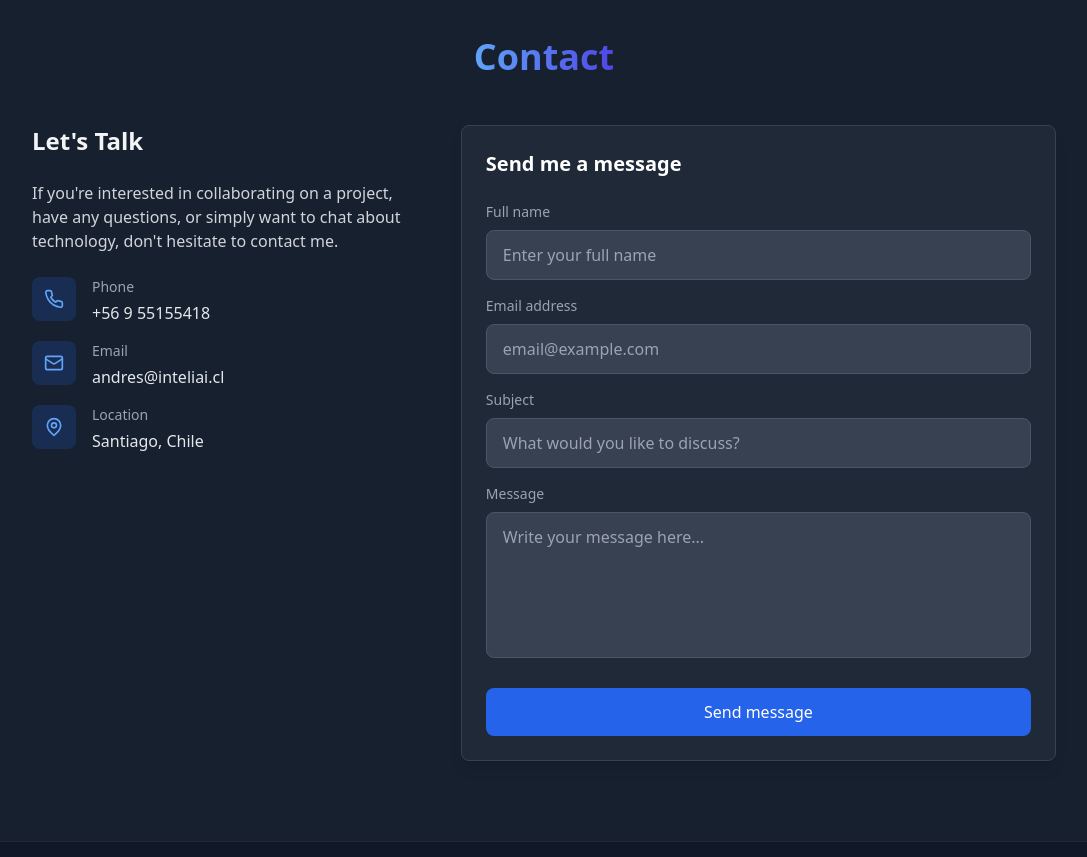
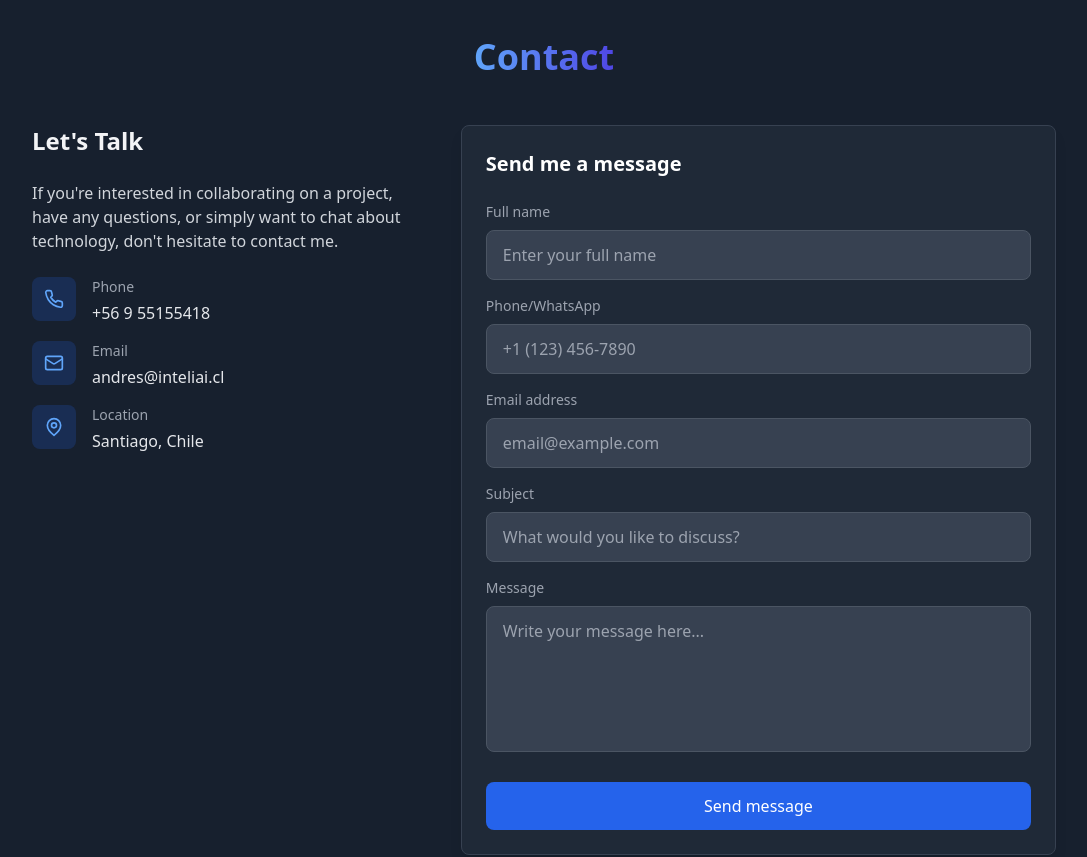
Before and after one commit to Andres-MMG/CV-AndresMartinez, a React (Vite) app: page / in a window 1280 px wide. Shown: the part 5040-5897 px from the top of the page, without its empty margins (96-1183 px from the left). Built offline with nearby package versions, Linux system fonts and the light colour scheme.

Commit message:
feat: enhance contact form with validation, submission handling, and success/error messages; update translations for multilingual support

```diff
--- a/src/components/Contact.tsx
+++ b/src/components/Contact.tsx
@@ -1,12 +1,128 @@
-import React from 'react';
-import { Mail, MapPin, Phone } from 'lucide-react';
+import React, { useState } from 'react';
+import { Mail, MapPin, Phone, AlertCircle, CheckCircle2, Loader2 } from 'lucide-react';
 import { useLanguage } from '../context/LanguageContext';
+
+interface FormData {
+  name: string;
+  phone: string;
+  email: string;
+  subject: string;
+  message: string;
+}
+
+interface FormErrors {
+  name?: string;
+  phone?: string;
+  email?: string;
+  subject?: string;
+  message?: string;
+}
 
 export const Contact: React.FC = () => {
   const { t } = useLanguage();
+  const [formData, setFormData] = useState<FormData>({
+    name: '',
+    phone: '',
+    email: '',
+    subject: '',
+    message: ''
+  });
+  const [errors, setErrors] = useState<FormErrors>({});
+  const [isSubmitting, setIsSubmitting] = useState(false);
+  const [showSuccess, setShowSuccess] = useState(false);
+  const [showError, setShowError] = useState(false);
+
+  const validateForm = (): boolean => {
+    const newErrors: FormErrors = {};
+    let isValid = true;
+
+    // Name validation
+    if (!formData.name.trim()) {
+      newErrors.name = t('contact.validation.nameRequired');
+      isValid = false;
+    }
+
+    // Email validation
+    if (!formData.email.trim()) {
+      newErrors.email = t('contact.validation.emailRequired');
+      isValid = false;
+    } else if (!/\S+@\S+\.\S+/.test(formData.email)) {
+      newErrors.email = t('contact.validation.emailInvalid');
+      isValid = false;
+    }
+
+    // Phone validation
+    if (!formData.phone.trim()) {
+      newErrors.phone = t('contact.validation.phoneRequired');
+      isValid = false;
+    } else if (!/^\+?[0-9\s()-]{8,}$/.test(formData.phone)) {
+      newErrors.phone = t('contact.validation.phoneInvalid');
+      isValid = false;
+    }
+
+    // Subject validation
+    if (!formData.subject.trim()) {
+      newErrors.subject = t('contact.validation.subjectRequired');
+      isValid = false;
+    }
+
+    // Message validation
+    if (!formData.message.trim()) {
+      newErrors.message = t('contact.validation.messageRequired');
+      isValid = false;
+    }
+
+    setErrors(newErrors);
+    return isValid;
+  };
+
+  const handleChange = (e: React.ChangeEvent<HTMLInputElement | HTMLTextAreaElement>) => {
+    const { id, value } = e.target;
+    setFormData(prev => ({ ...prev, [id]: value }));
+
+    // Clear error when typing
+    if (errors[id as keyof FormErrors]) {
+      setErrors(prev => ({ ...prev, [id]: undefined }));
+    }
+  };
+
+  const handleSubmit = async (e: React.FormEvent) => {
+    e.preventDefault();
+
+    if (!validateForm()) {
+      return;
+    }
+
+    setIsSubmitting(true);
+    setShowError(false);
+
+    try {
+      const response = await fetch('https://n8n.mylai.cl/webhook/validateAIform', {
+        method: 'POST',
+        headers: {
+          'Content-Type': 'application/json',
+          'XI-AI-API-KEY': '9b680126-c023-4b1b-9bbf-e3477f726436'
+        },
+        body: JSON.stringify(formData)
+      });
+
+      if (response.ok) {
+        // Reset form and show success
+        setFormData({ name: '', phone: '', email: '', subject: '', message: '' });
+        setShowSuccess(true);
+        setTimeout(() => setShowSuccess(false), 5000); // Hide success after 5 seconds
+      } else {
+        setShowError(true);
+      }
+    } catch (error) {
+      setShowError(true);
+    } finally {
+      setIsSubmitting(false);
+    }
+  };
 
   return (
-    <section id="contact" className="py-20 px-4 bg-gray-800/50">
+    <section id="contact" className="py-20 px-4 bg-gray-800/50 relative">
       <div className="container mx-auto max-w-5xl">
         <h2 className="text-3xl md:text-4xl font-bold mb-12 text-center" data-aos="fade-down">
           <span className="bg-clip-text text-transparent bg-gradient-to-r from-blue-400 to-indigo-600">
@@ -59,7 +175,10 @@ export const Contact: React.FC = () => {
 
           {/* Contact Form */}
           <div className="lg:col-span-3" data-aos="fade-left" data-aos-delay="200">
-            <form className="bg-gray-800 p-6 rounded-lg border border-gray-700 shadow-lg">
+            <form
+              className="bg-gray-800 p-6 rounded-lg border border-gray-700 shadow-lg"
+              onSubmit={handleSubmit}
+            >
               <h3 className="text-xl font-semibold text-white mb-6">
                 {t('contact.formTitle')}
               </h3>
@@ -71,9 +190,41 @@ export const Contact: React.FC = () => {
                 <input
                   type="text"
                   id="name"
+                  value={formData.name}
+                  onChange={handleChange}
                   placeholder={t('contact.namePlaceholder')}
-                  className="w-full px-4 py-3 rounded-lg bg-gray-700 border border-gray-600 focus:border-blue-500 focus:ring focus:ring-blue-500/30 text-white placeholder-gray-400"
+                  className={`w-full px-4 py-3 rounded-lg bg-gray-700 border ${
+                    errors.name ? 'border-red-500' : 'border-gray-600'
+                  } focus:border-blue-500 focus:ring focus:ring-blue-500/30 text-white placeholder-gray-400`}
                 />
+                {errors.name && (
+                  <p className="mt-1 text-sm text-red-500 flex items-center">
+                    <AlertCircle className="w-3 h-3 mr-1" />
+                    {errors.name}
+                  </p>
+                )}
+              </div>
+
+              <div className="mb-4">
+                <label htmlFor="phone" className="block text-sm font-medium text-gray-400 mb-2">
+                  {t('contact.phoneLabel')}
+                </label>
+                <input
+                  type="tel"
+                  id="phone"
+                  value={formData.phone}
+                  onChange={handleChange}
+                  placeholder={t('contact.phonePlaceholder')}
+                  className={`w-full px-4 py-3 rounded-lg bg-gray-700 border ${
+                    errors.phone ? 'border-red-500' : 'border-gray-600'
+                  } focus:border-blue-500 focus:ring focus:ring-blue-500/30 text-white placeholder-gray-400`}
+                />
+                {errors.phone && (
+                  <p className="mt-1 text-sm text-red-500 flex items-center">
+                    <AlertCircle className="w-3 h-3 mr-1" />
+                    {errors.phone}
+                  </p>
+                )}
               </div>
 
               <div className="mb-4">
@@ -83,9 +234,19 @@ export const Contact: React.FC = () => {
                 <input
                   type="email"
                   id="email"
+                  value={formData.email}
+                  onChange={handleChange}
                   placeholder={t('contact.emailPlaceholder')}
-                  className="w-full px-4 py-3 rounded-lg bg-gray-700 border border-gray-600 focus:border-blue-500 focus:ring focus:ring-blue-500/30 text-white placeholder-gray-400"
+                  className={`w-full px-4 py-3 rounded-lg bg-gray-700 border ${
+                    errors.email ? 'border-red-500' : 'border-gray-600'
+                  } focus:border-blue-500 focus:ring focus:ring-blue-500/30 text-white placeholder-gray-400`}
                 />
+                {errors.email && (
+                  <p className="mt-1 text-sm text-red-500 flex items-center">
+                    <AlertCircle className="w-3 h-3 mr-1" />
+                    {errors.email}
+                  </p>
+                )}
               </div>
 
               <div className="mb-4">
@@ -95,9 +256,19 @@ export const Contact: React.FC = () => {
                 <input
                   type="text"
                   id="subject"
+                  value={formData.subject}
+                  onChange={handleChange}
                   placeholder={t('contact.subjectPlaceholder')}
-                  className="w-full px-4 py-3 rounded-lg bg-gray-700 border border-gray-600 focus:border-blue-500 focus:ring focus:ring-blue-500/30 text-white placeholder-gray-400"
+                  className={`w-full px-4 py-3 rounded-lg bg-gray-700 border ${
+                    errors.subject ? 'border-red-500' : 'border-gray-600'
+                  } focus:border-blue-500 focus:ring focus:ring-blue-500/30 text-white placeholder-gray-400`}
                 />
+                {errors.subject && (
+                  <p className="mt-1 text-sm text-red-500 flex items-center">
+                    <AlertCircle className="w-3 h-3 mr-1" />
+                    {errors.subject}
+                  </p>
+                )}
               </div>
 
               <div className="mb-6">
@@ -107,21 +278,55 @@ export const Contact: React.FC = () => {
                 <textarea
                   id="message"
                   rows={5}
+                  value={formData.message}
+                  onChange={handleChange}
                   placeholder={t('contact.messagePlaceholder')}
-                  className="w-full px-4 py-3 rounded-lg bg-gray-700 border border-gray-600 focus:border-blue-500 focus:ring focus:ring-blue-500/30 text-white placeholder-gray-400 resize-none"
+                  className={`w-full px-4 py-3 rounded-lg bg-gray-700 border ${
+                    errors.message ? 'border-red-500' : 'border-gray-600'
+                  } focus:border-blue-500 focus:ring focus:ring-blue-500/30 text-white placeholder-gray-400 resize-none`}
                 ></textarea>
+                {errors.message && (
+                  <p className="mt-1 text-sm text-red-500 flex items-center">
+                    <AlertCircle className="w-3 h-3 mr-1" />
+                    {errors.message}
+                  </p>
+                )}
               </div>
 
               <button
                 type="submit"
-                className="w-full py-3 px-4 bg-blue-600 hover:bg-blue-700 text-white font-medium rounded-lg transition duration-200 transform hover:translate-y-[-2px]"
+                disabled={isSubmitting}
+                className="w-full py-3 px-4 bg-blue-600 hover:bg-blue-700 text-white font-medium rounded-lg transition duration-200 transform hover:translate-y-[-2px] disabled:opacity-70 disabled:cursor-not-allowed flex justify-center items-center"
               >
-                {t('contact.submit')}
+                {isSubmitting ? (
+                  <>
+                    <Loader2 className="w-5 h-5 mr-2 animate-spin" />
+                    {t('contact.sending')}
+                  </>
+                ) : (
+                  t('contact.submit')
+                )}
               </button>
             </form>
           </div>
         </div>
       </div>
+
+      {/* Success Message */}
+      {showSuccess && (
+        <div className="fixed bottom-8 right-8 bg-green-900/90 text-white p-4 rounded-lg shadow-lg flex items-center animate-fade-in border border-green-700 z-50 max-w-md">
+          <CheckCircle2 className="text-green-400 w-6 h-6 mr-3 flex-shrink-0" />
+          <p>{t('contact.success')}</p>
+        </div>
+      )}
+
+      {/* Error Message */}
+      {showError && (
+        <div className="fixed bottom-8 right-8 bg-red-900/90 text-white p-4 rounded-lg shadow-lg flex items-center animate-fade-in border border-red-700 z-50 max-w-md">
+          <AlertCircle className="text-red-400 w-6 h-6 mr-3 flex-shrink-0" />
+          <p>{t('contact.error')}</p>
+        </div>
+      )}
     </section>
   );
 };
--- a/src/locales/en.json
+++ b/src/locales/en.json
@@ -112,6 +112,8 @@
     "formTitle": "Send me a message",
     "nameLabel": "Full name",
     "namePlaceholder": "Enter your full name",
+    "phoneLabel": "Phone/WhatsApp",
+    "phonePlaceholder": "+1 (123) 456-7890",
     "emailLabel": "Email address",
     "emailPlaceholder": "email@example.com",
     "subjectLabel": "Subject",
@@ -121,7 +123,16 @@
     "submit": "Send message",
     "sending": "Sending...",
     "success": "Message sent successfully!",
-    "error": "An error occurred. Please try again."
+    "error": "An error occurred. Please try again.",
+    "validation": {
+      "nameRequired": "Full name is required",
+      "emailRequired": "Email address is required",
+      "emailInvalid": "Please enter a valid email address",
+      "phoneRequired": "Phone number is required",
+      "phoneInvalid": "Please enter a valid phone number",
+      "subjectRequired": "Subject is required",
+      "messageRequired": "Message is required"
+    }
   },
   "footer": {
     "allRightsReserved": "All rights reserved."
--- a/tailwind.config.js
+++ b/tailwind.config.js
@@ -5,6 +5,7 @@ export default {
     extend: {
       animation: {
         'pulse-subtle': 'pulseSubtle 2s cubic-bezier(0.4, 0, 0.6, 1) infinite',
+        'fade-in': 'fadeIn 0.5s ease-in-out',
       },
       keyframes: {
         pulseSubtle: {
@@ -17,6 +18,10 @@ export default {
             boxShadow: '0 0 15px rgba(96, 165, 250, 0.9), 0 0 25px rgba(96, 165, 250, 0.6)'
           },
         },
+        fadeIn: {
+          '0%': { opacity: '0', transform: 'translateY(10px)' },
+          '100%': { opacity: '1', transform: 'translateY(0)' }
+        }
       },
     },
   },
```
Also changed, not shown: src/locales/es.json (+12 -1 lines), src/locales/pt-BR.json (+12 -1 lines).
